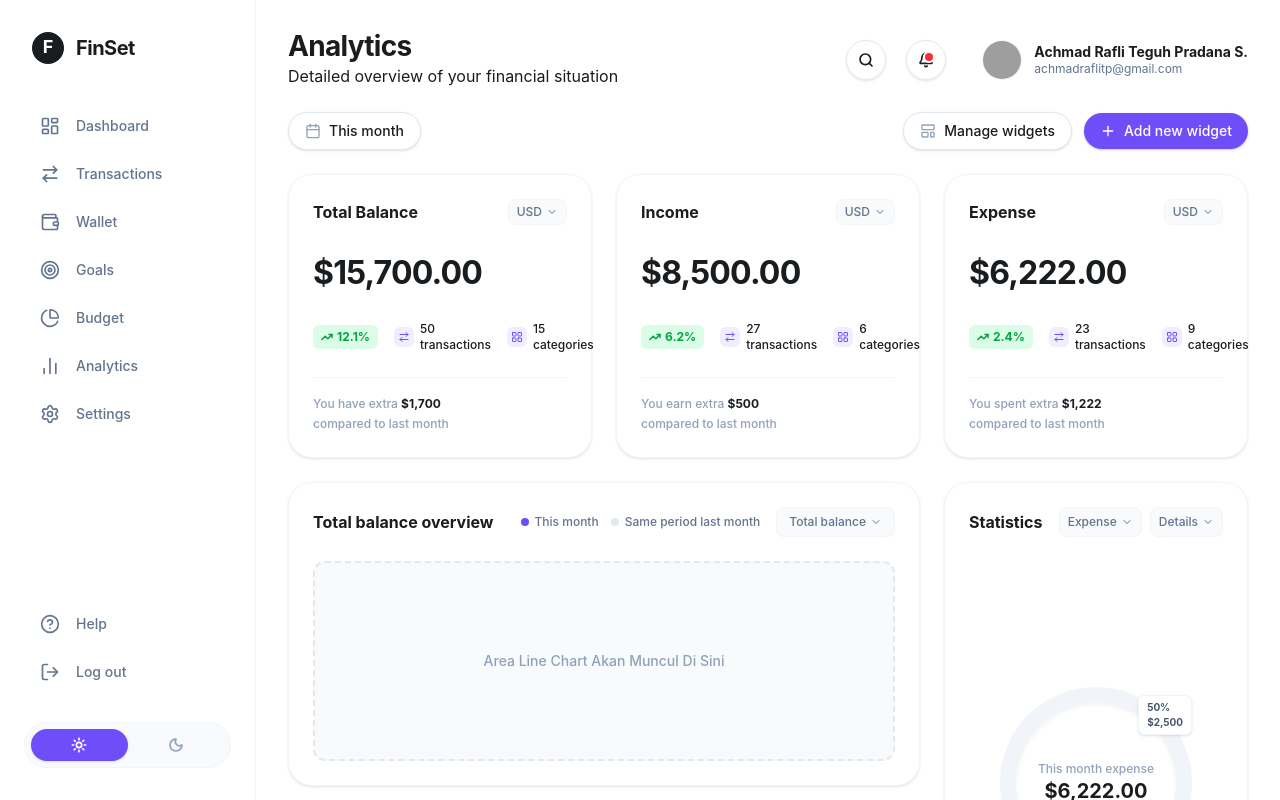
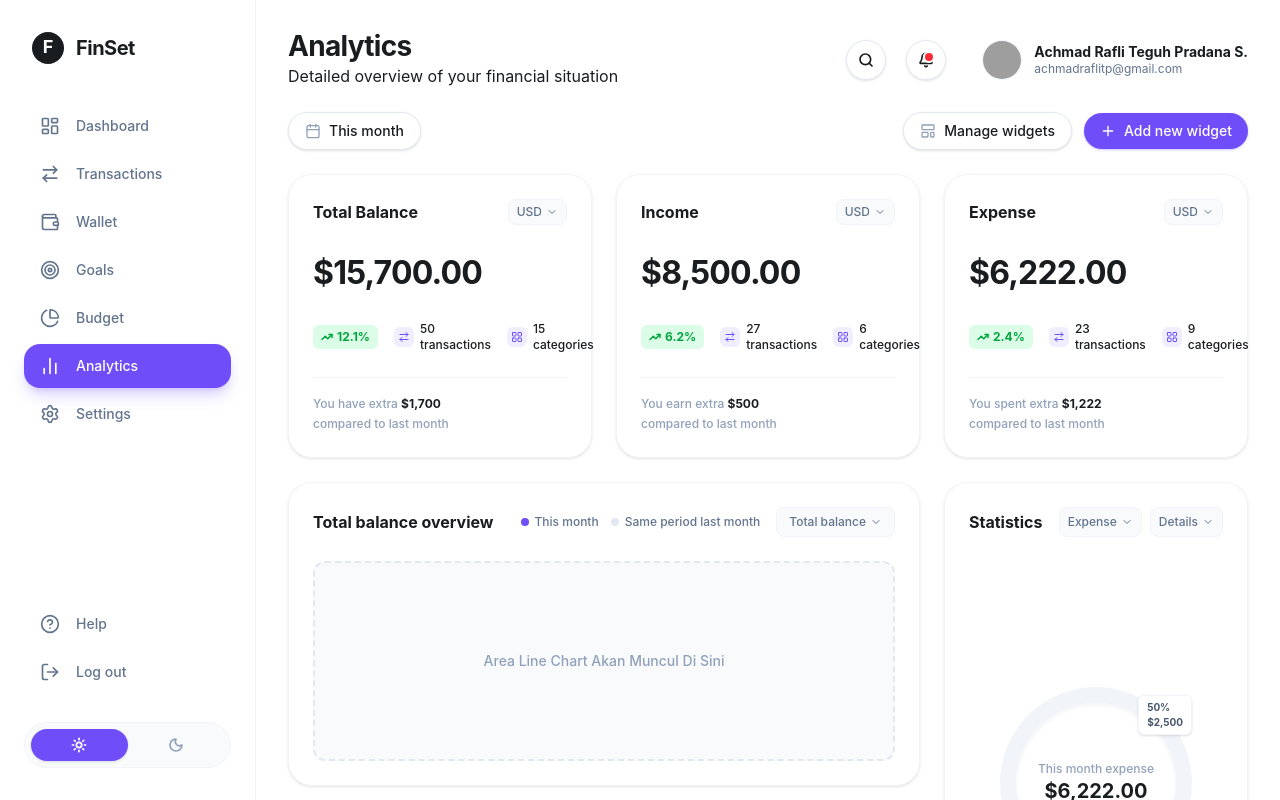
Before and after one commit to achraflyy48/FINSET-APP, a Vue app: page /analytics in a window 1280 px wide. Built offline with nearby package versions, Linux system fonts and the light colour scheme; grey boxes are pictures that could not be loaded.

Commit message:
feat: update Dashboard and Analytics menu paths in SidebarNav component

```diff
--- a/src/components/SidebarNav.vue
+++ b/src/components/SidebarNav.vue
@@ -26,12 +26,12 @@ const emit = defineEmits(['close-sidebar'])
 
 // Menyimpan daftar menu dalam bentuk Array Object (Prinsip DRY)
 const mainMenus = [
-  { name: 'Dashboard', path: '/dashboard', icon: LayoutDashboard },
+  { name: 'Dashboard', path: '/', icon: LayoutDashboard },
   { name: 'Transactions', path: '/transactions', icon: ArrowRightLeft },
   { name: 'Wallet', path: '/wallet', icon: Wallet },
   { name: 'Goals', path: '/goals', icon: Target },
   { name: 'Budget', path: '/budget', icon: PieChart },
-  { name: 'Analytics', path: '/', icon: BarChart2 }, // Path '/' mengarah ke halaman aktif kita saat ini
+  { name: 'Analytics', path: '/analytics', icon: BarChart2 },
   { name: 'Settings', path: '/settings', icon: Settings },
 ]
 </script>
```
